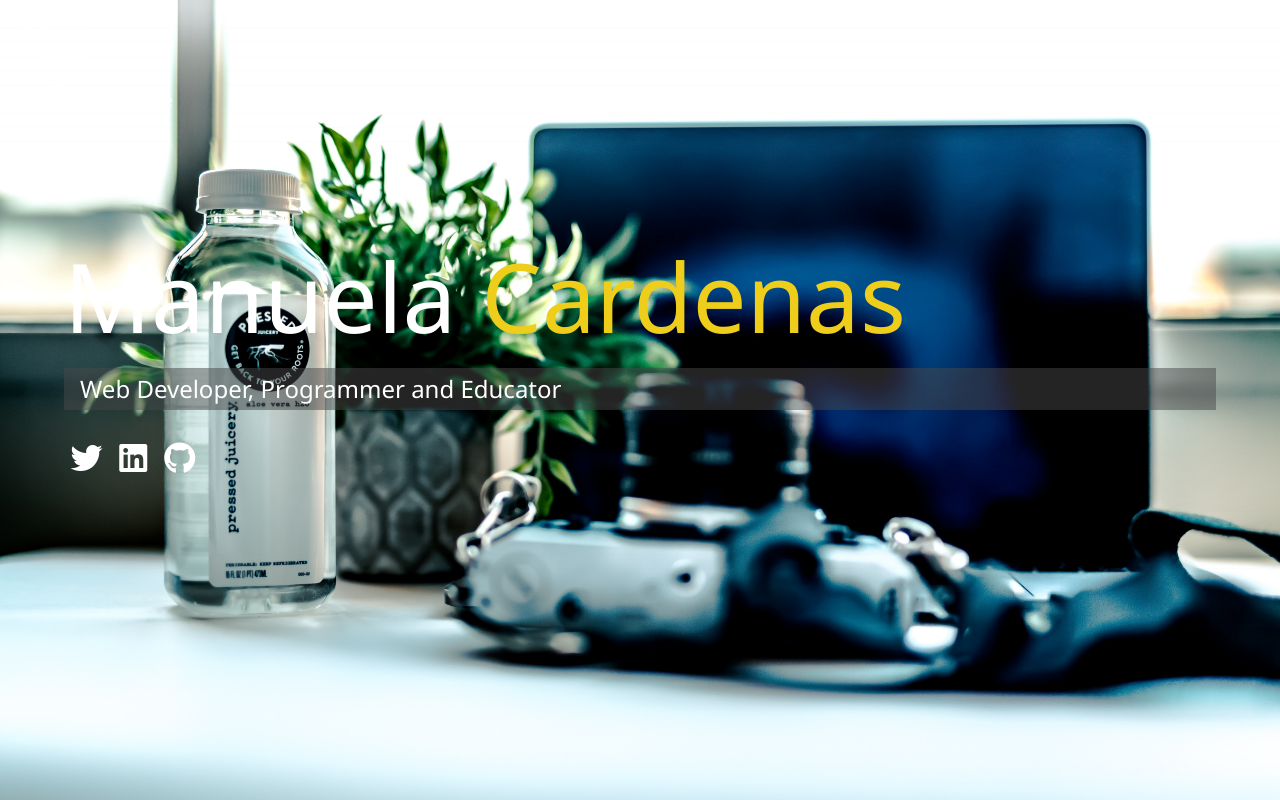
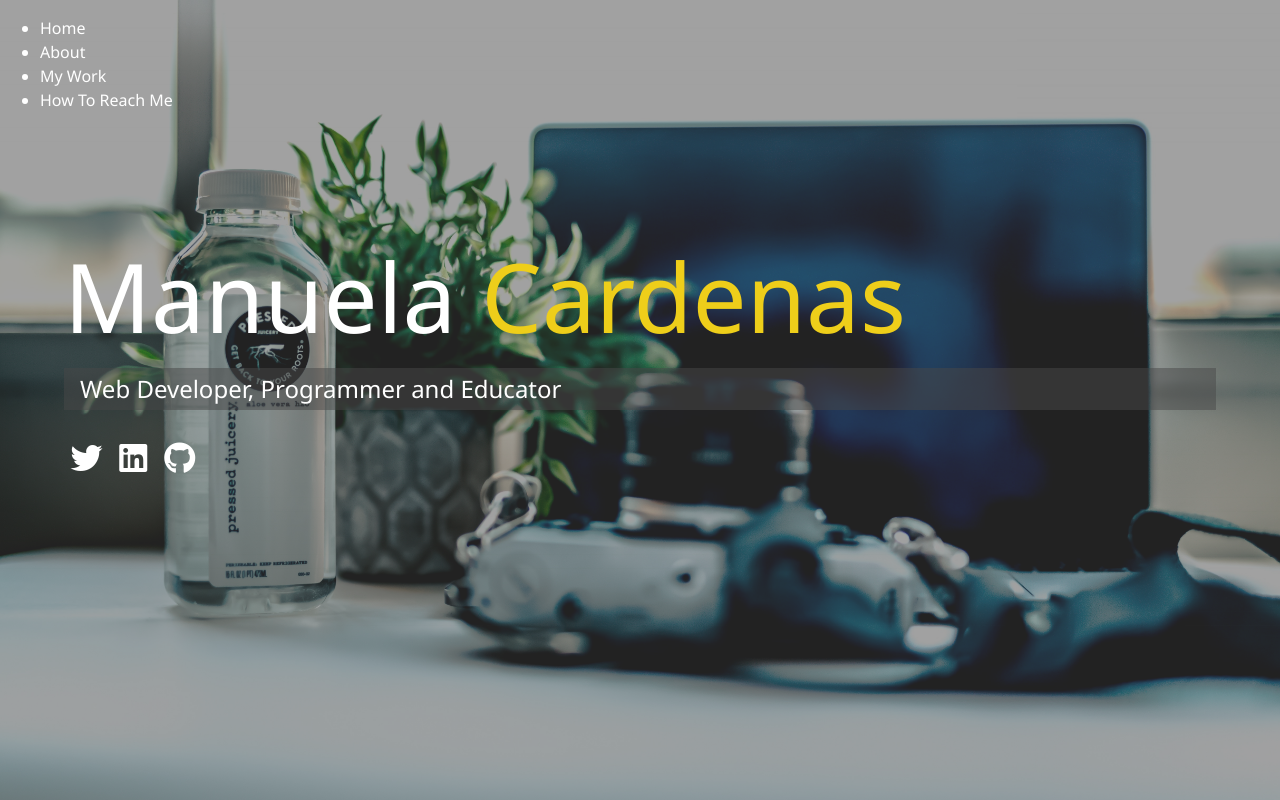
Before and after one commit to manucardenas/mc_portfolio, a PHP site: page /dist/index.html in a window 1280 px wide. Run offline with PHP 8.4, Linux system fonts and the light colour scheme; some libraries are stand-ins or nearby versions.

Commit message:
add overlay to background image

```diff
--- a/dist/css/main.css
+++ b/dist/css/main.css
@@ -12,6 +12,15 @@
     background: url("../img/background.jpg");
     background-attachment: fixed;
     background-size: cover; }
+    body#bg-img:after {
+      content: '';
+      position: absolute;
+      top: 0;
+      right: 0;
+      width: 100%;
+      height: 100%;
+      z-index: -1;
+      background: rgba(68, 68, 68, 0.5); }
 
 h1, h2, h3 {
   margin: 0;
--- a/scss/main.scss
+++ b/scss/main.scss
@@ -1,23 +1,4 @@
-$primary-color: #444;
-$secondary-color: #eece1a;
-$show-home-image: true;
-$home-image: url('../img/background.jpg');
-$background-opacity: 0.9;
-
-@mixin easeOut {
-  transition: all 0.5s ease-out;
-}
-
-@mixin background {
-  @if $show-home-image {
-    &#bg-img {
-      background: $home-image;
-      background-attachment: fixed;
-      background-size: cover;
-
-    }
-  }
-}
+@import 'config';
 
 *{
   box-sizing: border-box;
```
